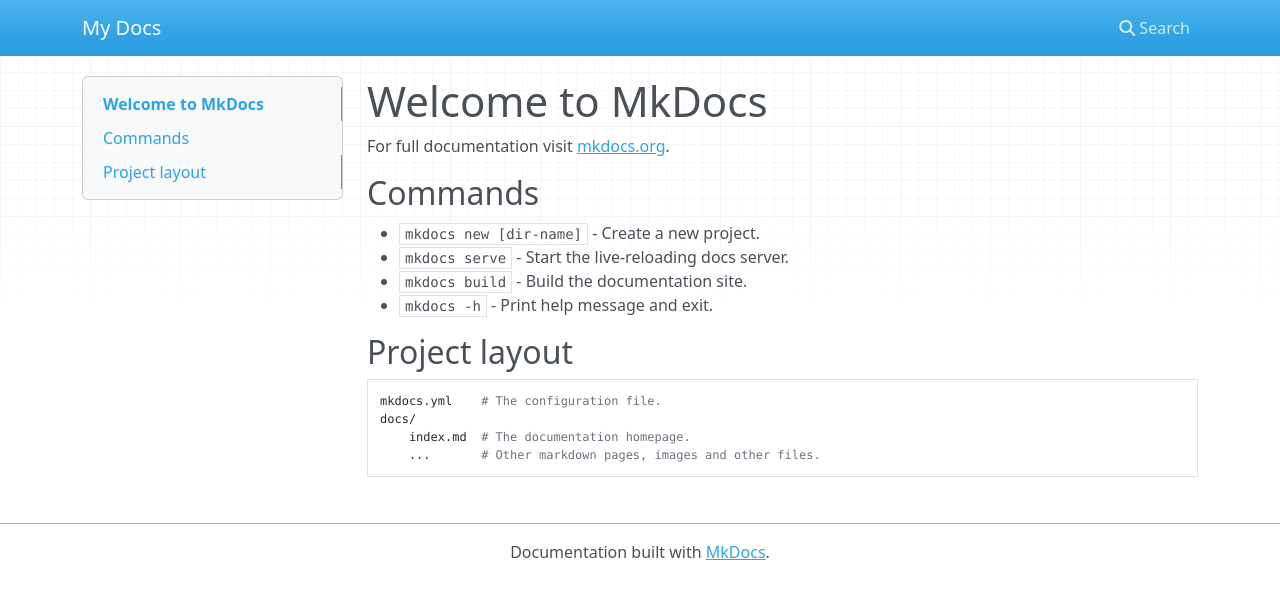
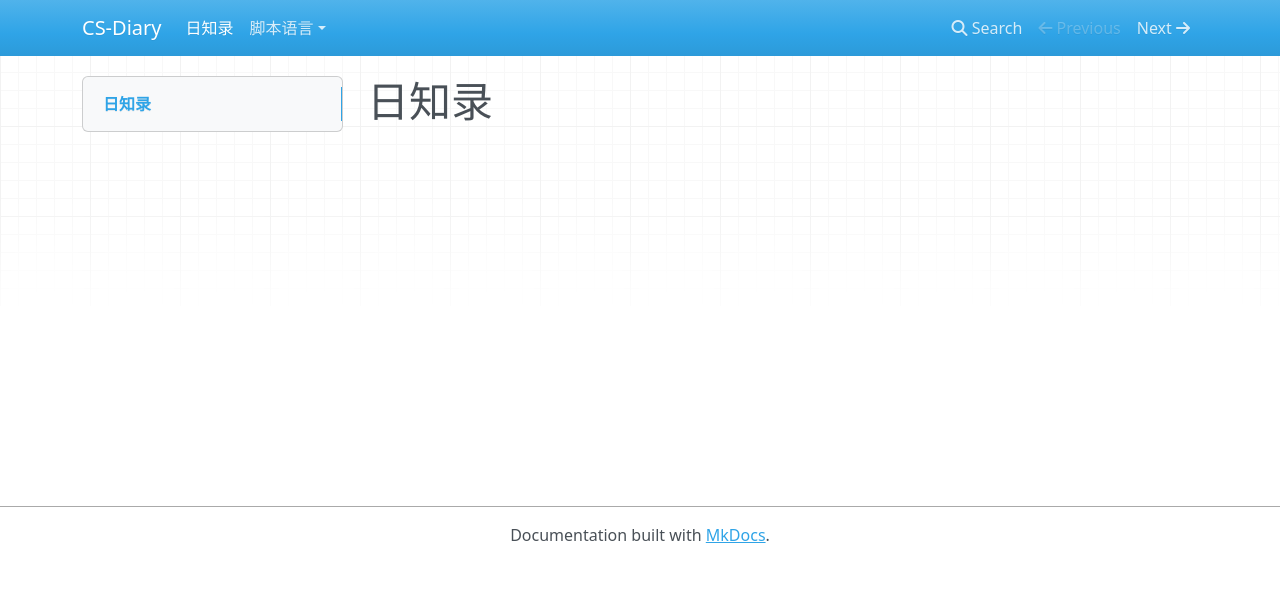
Before and after one commit to hardstone19937/hardstone19937.github.io, an MkDocs documentation site: the page built from docs/index.md, in a window 1280 px wide. Shown: the top 599 px of the page. Built offline with MkDocs 1.6.1, drawn with Linux system fonts in a browser that asks for light colours; nearby versions of some CDN libraries.

```diff
--- a/docs/index.md
+++ b/docs/index.md
@@ -1,17 +1 @@
-# Welcome to MkDocs
-
-For full documentation visit [mkdocs.org](https://www.mkdocs.org).
-
-## Commands
-
-* `mkdocs new [dir-name]` - Create a new project.
-* `mkdocs serve` - Start the live-reloading docs server.
-* `mkdocs build` - Build the documentation site.
-* `mkdocs -h` - Print help message and exit.
-
-## Project layout
-
-    mkdocs.yml    # The configuration file.
-    docs/
-        index.md  # The documentation homepage.
-        ...       # Other markdown pages, images and other files.
+# 日知录
--- a/mkdocs.yml
+++ b/mkdocs.yml
@@ -1 +1 @@
-site_name: My Docs
+site_name: CS-Diary
```
Also changed, not shown: docs/脚本语言/batch.md (added, +9 -0 lines).
